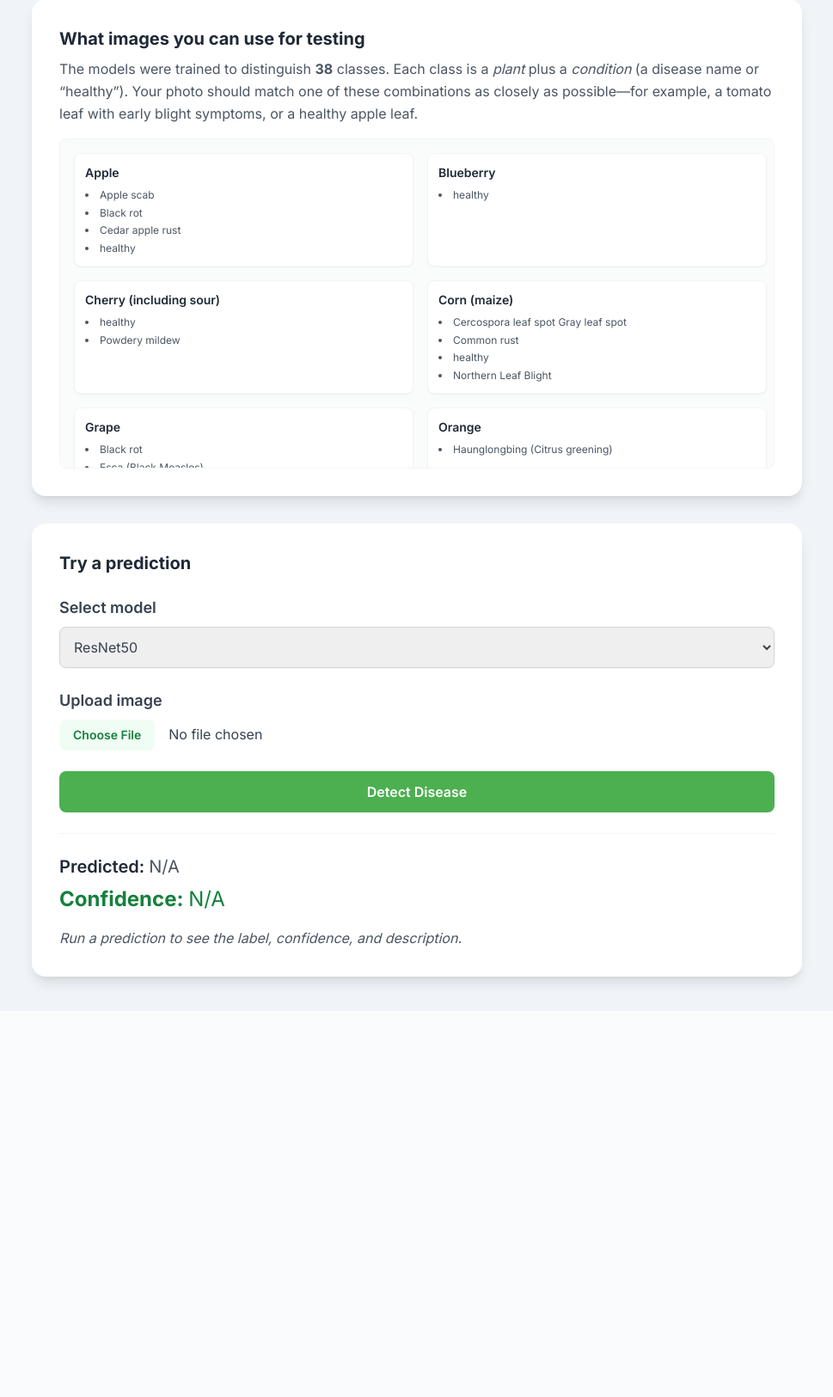
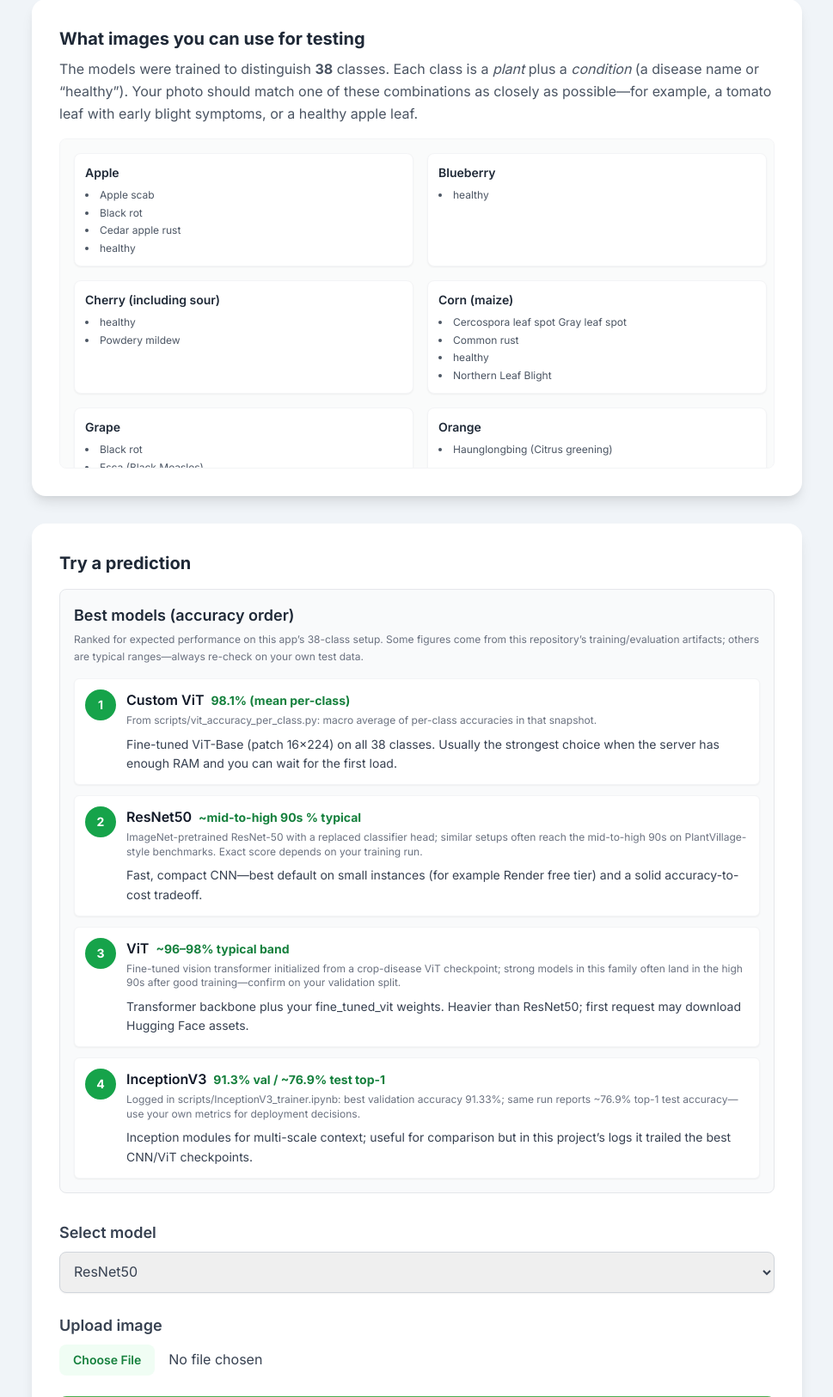
Before and after one commit to ujwalwag/LeafDiseaseDetectionSys, a Flask app: page / in a window 1280 px wide. Shown: the part 575-2200 px from the top of the page at 86% size, without its empty margins (155-1124 px from the left). Before the commit the page ends 1726 px from the top, so only its background shows below. Run offline with Flask 3, Linux system fonts and the light colour scheme; some libraries are stand-ins or nearby versions.

Commit message:
WP-UPDATE

```diff
--- a/backend_app.py
+++ b/backend_app.py
@@ -74,6 +74,61 @@ MODEL_PATHS_CONFIG = {
 
     "Custom ViT": "best_custom_vit_model.pth"
 }
+
+# UI copy: best-first ranking. Mixes numbers from this repo with typical ranges—users should re-run evaluation.
+MODEL_GUIDE_RANKED = [
+    {
+        "rank": 1,
+        "model_type": "Custom ViT",
+        "accuracy_display": "98.1% (mean per-class)",
+        "accuracy_detail": (
+            "From scripts/vit_accuracy_per_class.py: macro average of per-class accuracies in that snapshot."
+        ),
+        "short_desc": (
+            "Fine-tuned ViT-Base (patch 16×224) on all 38 classes. Usually the strongest choice when the server "
+            "has enough RAM and you can wait for the first load."
+        ),
+    },
+    {
+        "rank": 2,
+        "model_type": "ResNet50",
+        "accuracy_display": "~mid-to-high 90s % typical",
+        "accuracy_detail": (
+            "ImageNet-pretrained ResNet-50 with a replaced classifier head; similar setups often reach the "
+            "mid-to-high 90s on PlantVillage-style benchmarks. Exact score depends on your training run."
+        ),
+        "short_desc": (
+            "Fast, compact CNN—best default on small instances (for example Render free tier) and a solid "
+            "accuracy-to-cost tradeoff."
+        ),
+    },
+    {
+        "rank": 3,
+        "model_type": "ViT",
+        "accuracy_display": "~96–98% typical band",
+        "accuracy_detail": (
+            "Fine-tuned vision transformer initialized from a crop-disease ViT checkpoint; strong models in "
+            "this family often land in the high 90s after good training—confirm on your validation split."
+        ),
+        "short_desc": (
+            "Transformer backbone plus your fine_tuned_vit weights. Heavier than ResNet50; first request may "
+            "download Hugging Face assets."
+        ),
+    },
+    {
+        "rank": 4,
+        "model_type": "InceptionV3",
+        "accuracy_display": "91.3% val / ~76.9% test top-1",
+        "accuracy_detail": (
+            "Logged in scripts/InceptionV3_trainer.ipynb: best validation accuracy 91.33%; same run reports "
+            "~76.9% top-1 test accuracy—use your own metrics for deployment decisions."
+        ),
+        "short_desc": (
+            "Inception modules for multi-scale context; useful for comparison but in this project’s logs it "
+            "trailed the best CNN/ViT checkpoints."
+        ),
+    },
+]
 
 
 loaded_models = {}
@@ -227,6 +282,7 @@ def index():
     return render_template(
         'index.html',
         model_options=options,
+        model_guide=MODEL_GUIDE_RANKED,
         class_groups=class_groups,
         num_classes=NUM_CLASSES,
     )
--- a/templates/index.html
+++ b/templates/index.html
@@ -98,7 +98,30 @@
             </section>
 
             <section class="card text-center" aria-labelledby="try-heading">
-                <h2 id="try-heading" class="text-xl font-bold text-gray-800 mb-6 text-left">Try a prediction</h2>
+                <h2 id="try-heading" class="text-xl font-bold text-gray-800 mb-4 text-left">Try a prediction</h2>
+
+                <div class="mb-8 text-left rounded-lg border border-gray-200 bg-gray-50 p-4" aria-labelledby="model-guide-heading">
+                    <h3 id="model-guide-heading" class="text-lg font-semibold text-gray-800 mb-1">Best models (accuracy order)</h3>
+                    <p class="text-xs text-gray-500 mb-4 leading-relaxed">
+                        Ranked for expected performance on this app’s 38-class setup. Some figures come from this repository’s
+                        training/evaluation artifacts; others are typical ranges—always re-check on your own test data.
+                    </p>
+                    <div class="space-y-3" role="list">
+                        {% for m in model_guide %}
+                        <div class="flex gap-3 text-left rounded-md bg-white border border-gray-100 p-3 shadow-sm" role="listitem">
+                            <span class="flex-shrink-0 w-9 h-9 rounded-full bg-green-600 text-white text-sm font-bold flex items-center justify-center" aria-hidden="true">{{ m.rank }}</span>
+                            <div class="min-w-0 flex-1">
+                                <div class="flex flex-wrap items-baseline gap-x-2 gap-y-0">
+                                    <span class="font-semibold text-gray-900">{{ m.model_type }}</span>
+                                    <span class="text-green-700 font-bold text-sm whitespace-nowrap">{{ m.accuracy_display }}</span>
+                                </div>
+                                <p class="text-xs text-gray-500 mt-1 leading-snug">{{ m.accuracy_detail }}</p>
+                                <p class="text-sm text-gray-700 mt-2 leading-relaxed">{{ m.short_desc }}</p>
+                            </div>
+                        </div>
+                        {% endfor %}
+                    </div>
+                </div>
 
                 <div class="mb-6 text-left">
                     <label for="modelSelect" class="block text-gray-700 text-lg font-semibold mb-2">Select model</label>
@@ -188,12 +211,31 @@
                     body: formData,
                 });
 
-                if (!response.ok) {
-                    const errorData = await response.json();
-                    throw new Error(errorData.error || 'Prediction failed');
+                const raw = await response.text();
+                let data = null;
+                if (raw) {
+                    try {
+                        data = JSON.parse(raw);
+                    } catch (parseErr) {
+                        const preview = raw.length > 220 ? raw.slice(0, 220) + '…' : raw;
+                        throw new Error(
+                            `Server returned non-JSON (HTTP ${response.status}). ` +
+                            (preview ? preview : '') +
+                            ' If this happens when switching models, the host may have timed out while loading weights — increase Gunicorn --timeout (e.g. 300).'
+                        );
+                    }
+                } else {
+                    throw new Error(
+                        `Empty response (HTTP ${response.status}). Often a timeout or worker crash while loading a larger model. ` +
+                        'On Render, use a longer Gunicorn timeout (e.g. --timeout 300) and enough RAM for ViT / Inception.'
+                    );
                 }
 
-                const data = await response.json();
+                if (!response.ok) {
+                    const msg = (data && (data.error || data.message)) || `Prediction failed (${response.status})`;
+                    throw new Error(msg);
+                }
+
                 predictionLabel.textContent = data.label;
                 confidenceScore.textContent = data.confidence;
                 diseaseDescription.textContent = data.description;
```
Also changed, not shown: README.md.
